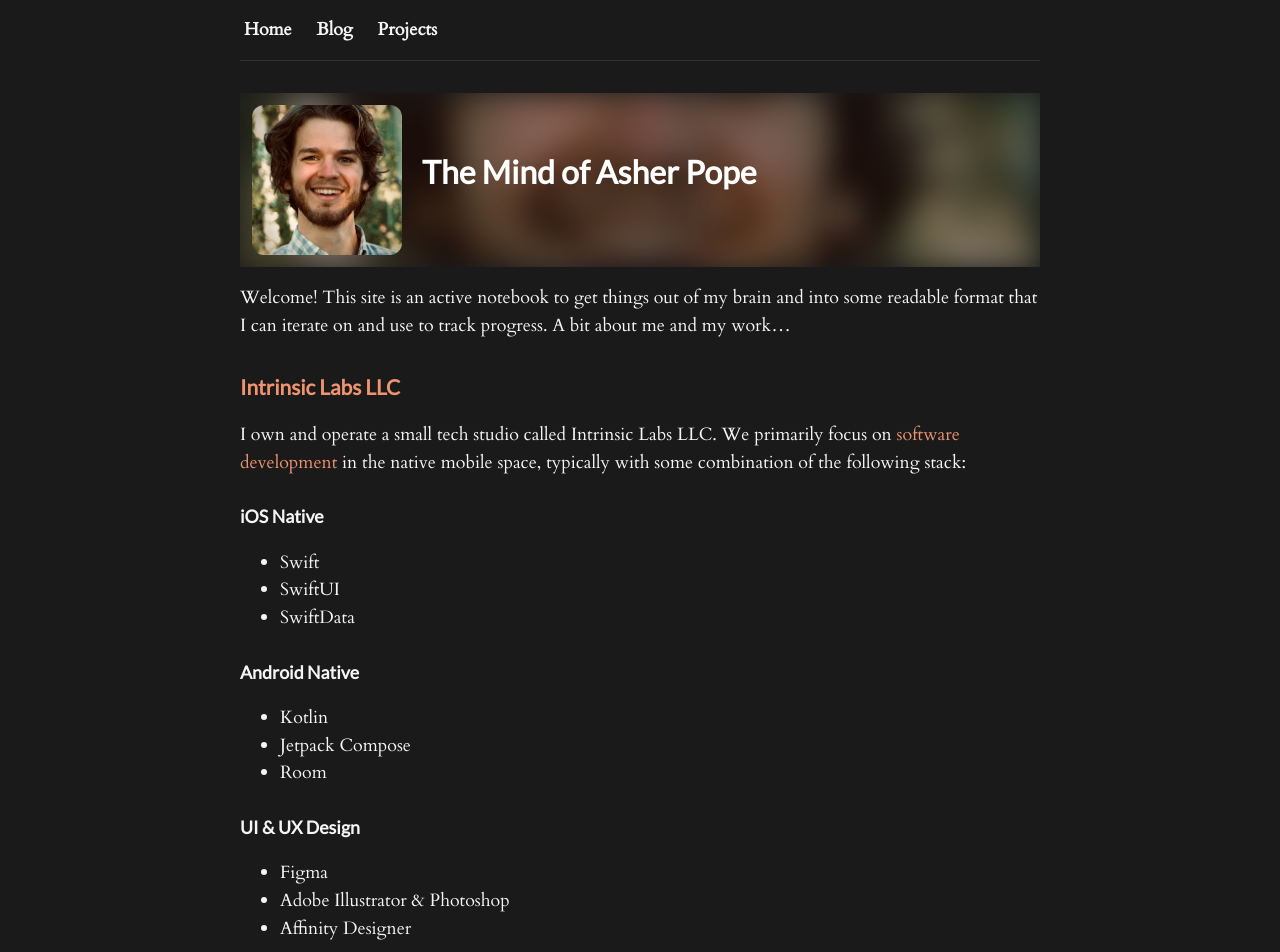
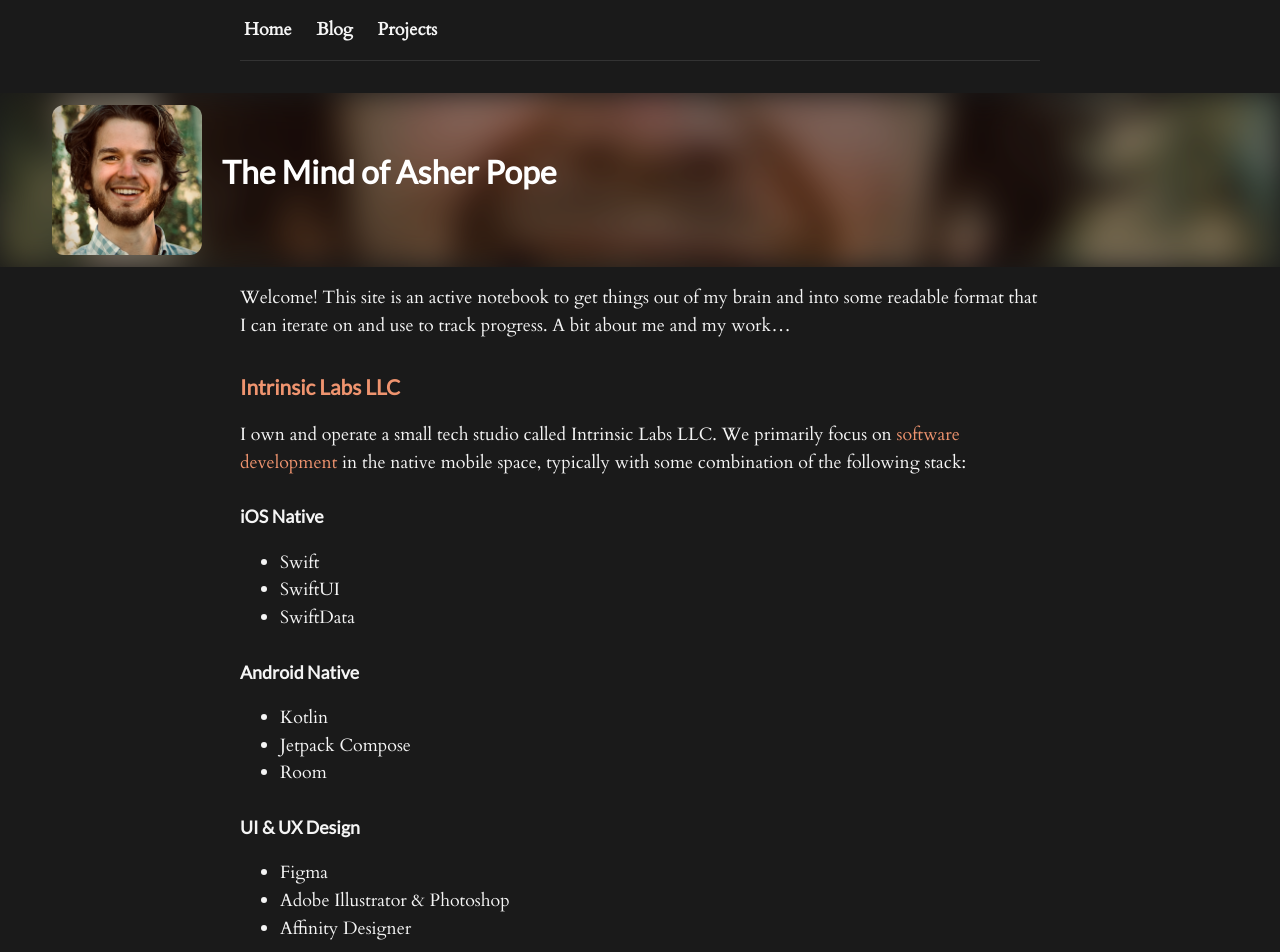
Before and after one commit to rocketbro/rocketbro.github.io, a Jekyll site: the page built from index.md, in a window 1280 px wide and 1400 px high. Shown: the top 952 px of the window. Built offline with Jekyll 4.4.1, drawn with Linux system fonts in a browser that asks for light colours.

Commit message:
adjust image with title style

```diff
--- a/_includes/image-with-title.html
+++ b/_includes/image-with-title.html
@@ -1,33 +1,26 @@
 {% if include.url %}
+<div class="full-width-wrapper">
   <div class="image-with-title-container">
-    <div
-      class="image-with-title-background"
-      style="background-image: url('{{ include.url }}')">
+    <div class="image-with-title-background" style="background-image: url('{{ include.url }}')">
     </div>
     <div class="image-with-title-content">
-      <img
-        src="{{ include.url }}"
-        alt="{{ include.alt | default: 'Image' }}"
-        class="image-with-title-image"
-        {% if include.height %}style="height: {{ include.height }}px;"{% endif %}
-      >
+      <img src="{{ include.url }}" alt="{{ include.alt | default: 'Image' }}" class="image-with-title-image" {% if
+        include.height %}style="height: {{ include.height }}px;" {% endif %}>
       <h1 class="image-with-title-title"><strong>{{ include.title }}</strong></h1>
     </div>
   </div>
+</div>
 {% else %}
+<div class="full-width-wrapper">
   <div class="image-with-title-container">
-    <div
-      class="image-with-title-background"
+    <div class="image-with-title-background"
       style="background-image: url('{{ site.baseurl }}/assets/images/{{ include.file }}')">
     </div>
     <div class="image-with-title-content">
-      <img
-        src="{{ site.baseurl }}/assets/images/{{ include.file }}"
-        alt="{{ include.alt | default: 'Image' }}"
-        class="image-with-title-image"
-        {% if include.height %}style="height: {{ include.height }}px;"{% endif %}
-      >
+      <img src="{{ site.baseurl }}/assets/images/{{ include.file }}" alt="{{ include.alt | default: 'Image' }}"
+        class="image-with-title-image" {% if include.height %}style="height: {{ include.height }}px;" {% endif %}>
       <h1 class="image-with-title-title">{{ include.title }}</h1>
     </div>
   </div>
+</div>
 {% endif %}
--- a/assets/css/_sass/_components.scss
+++ b/assets/css/_sass/_components.scss
@@ -117,25 +117,18 @@
   position: relative;
   display: flex;
   align-items: center;
-  width: 100%;
-  max-width: 100%;
+  width: 100vw;
+  margin-left: 50%;
+  transform: translateX(-50%);
   overflow: hidden;
-
-  @media (max-width: 500px) {
-    flex-direction: column;
-    align-items: stretch;
-  }
 }
 
 .image-with-title-background {
   position: absolute;
-  top: 50%;
-  left: 50%;
-  transform: translate(-50%, -50%);
+  top: 0;
+  left: 0;
   width: 100%;
   height: 100%;
-  min-width: 100%;
-  min-height: 100%;
   background-size: cover;
   background-position: center;
   filter: blur(15px) brightness(0.7);
@@ -148,16 +141,16 @@
   display: flex;
   align-items: flex-start;
   width: 100%;
-  z-index: 2;
+  max-width: 1200px; // Or whatever max-width you prefer
+  margin: 0 auto;
   padding: 12px;
   box-sizing: border-box;
-  max-width: 1200px;
-  margin: 0 auto;
+  z-index: 2;
 
   @media (max-width: 500px) {
     flex-direction: column;
     align-items: center;
-    margin: 12px 0;
+    padding: 12px 0;
   }
 }
 
@@ -210,3 +203,12 @@
     font-weight: 500;
   }
 }
+
+.full-width-wrapper {
+  width: 100vw;
+  position: relative;
+  left: 50%;
+  right: 50%;
+  margin-left: -50vw;
+  margin-right: -50vw;
+}
```
